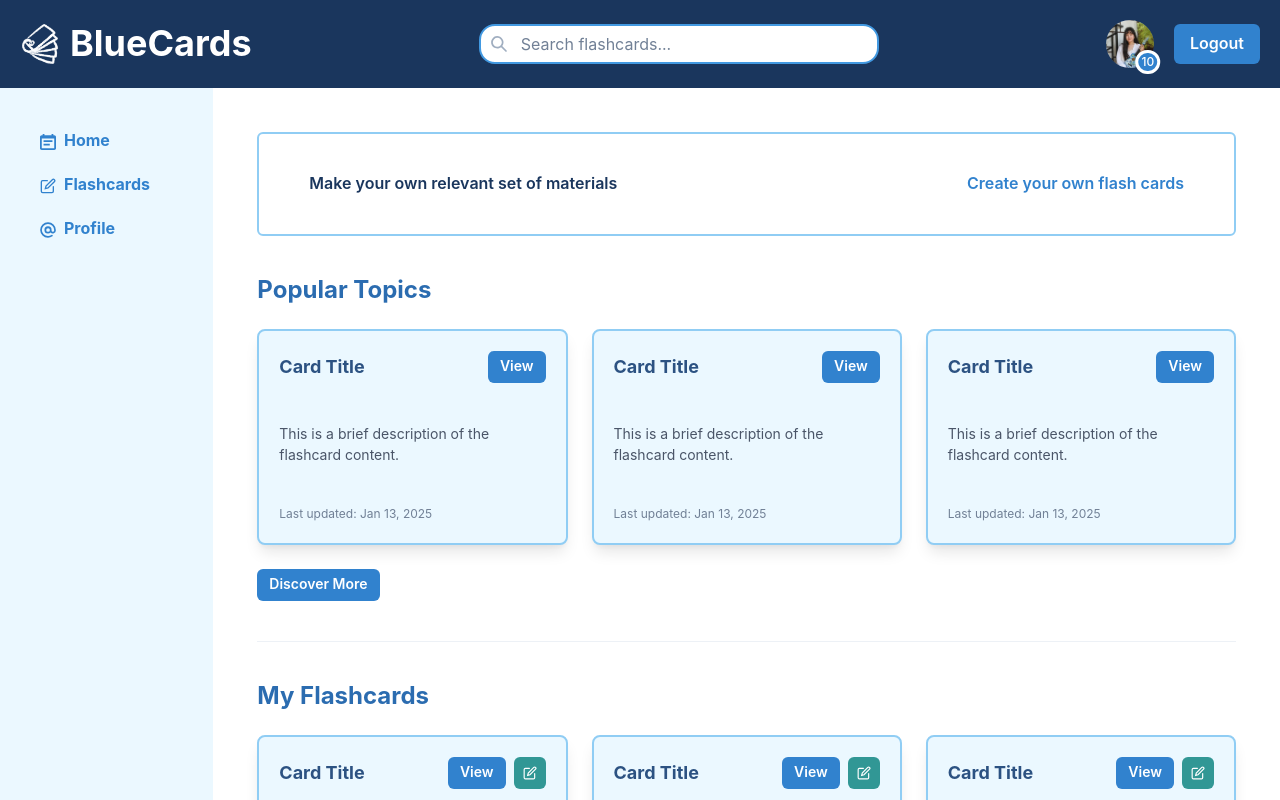
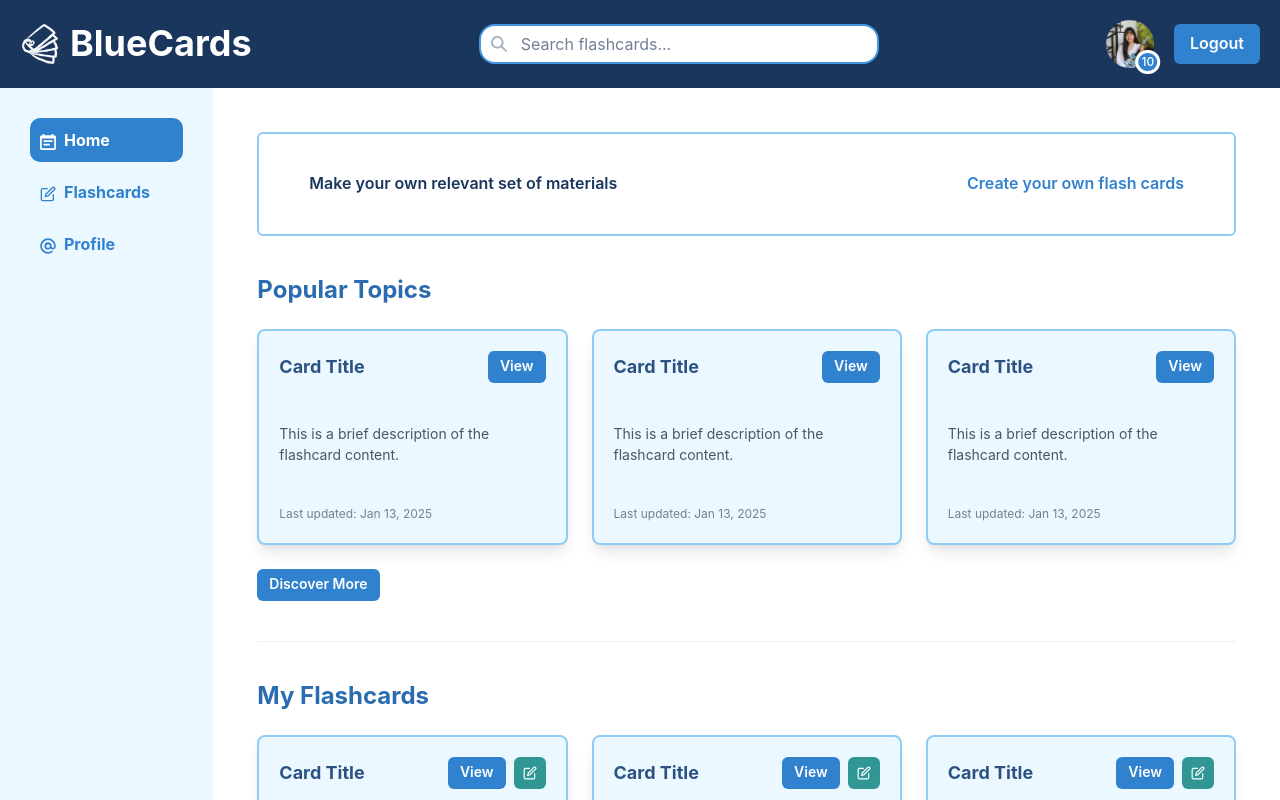
Before and after one commit to miriamochavillo/bluecards-project, a React (Vite) app: page / in a window 1280 px wide. Shown: the top 800 px of the page. Built offline with nearby package versions, Linux system fonts and the light colour scheme.

Commit message:
Modified Sidebar Component to Highlight the Active Link and improved the hover behavior

```diff
--- a/package.json
+++ b/package.json
@@ -14,7 +14,7 @@
     "@chakra-ui/react": "^2.10.4",
     "@emotion/react": "^11.14.0",
     "@emotion/styled": "^11.14.0",
-    "framer-motion": "^11.16.4",
+    "framer-motion": "^11.17.0",
     "react": "^18.3.1",
     "react-dom": "^18.3.1",
     "react-router-dom": "^7.1.1"
--- a/src/app/main.tsx
+++ b/src/app/main.tsx
@@ -2,10 +2,13 @@ import { StrictMode } from "react";
 import { createRoot } from "react-dom/client";
 import App from "./App.tsx";
 import { ChakraProvider } from "@chakra-ui/react";
+// import customTheme from "../shared/ui/theme/theme.tsx";
 
 createRoot(document.getElementById("root")!).render(
   <StrictMode>
-    <ChakraProvider>
+    <ChakraProvider
+    // theme={customTheme}
+    >
       <App />
     </ChakraProvider>
   </StrictMode>
--- a/src/shared/ui/Sidebar.tsx
+++ b/src/shared/ui/Sidebar.tsx
@@ -3,40 +3,56 @@ import { ListItem, List, ListIcon } from "@chakra-ui/react";
 import { NavLink } from "react-router-dom";
 
 export default function Sidebar() {
+  const getLinkStyles = ({ isActive }: { isActive: boolean }) => ({
+    color: isActive ? "white" : undefined,
+    backgroundColor: isActive ? "var(--chakra-colors-blue-500)" : "transparent",
+    display: "block",
+    borderRadius: "10px",
+  });
+
+  const getHoverStyles = (isActive: boolean) =>
+    isActive ? {} : { color: "blue.500", bg: "blue.100" };
+
   return (
-    <List color="white" fontSize="1em" fontWeight="bold">
-      <NavLink to="/">
+    <List color="blue.500" fontSize="1em" fontWeight="bold" spacing={2}>
+      <NavLink to="/" style={getLinkStyles}>
+        {({ isActive }) => (
           <ListItem
-          color="blue.500"
+            color={`inherit`}
             padding="10px"
             borderRadius="10px"
-          _hover={{ color: "white", bg: "blue.500" }}
+            _hover={getHoverStyles(isActive)}
           >
             <ListIcon as={CalendarIcon} />
             Home
           </ListItem>
+        )}
       </NavLink>
-      <NavLink to="/flashcards">
+      <NavLink to="/flashcards" style={getLinkStyles}>
+        {({ isActive }) => (
           <ListItem
-          color="blue.500"
+            color={`inherit`}
             padding="10px"
             borderRadius="10px"
-          _hover={{ color: "white", bg: "blue.500" }}
+            _hover={getHoverStyles(isActive)}
           >
             <ListIcon as={EditIcon} />
             Flashcards
           </ListItem>
+        )}
       </NavLink>
-      <NavLink to="/profile">
+      <NavLink to="/profile" style={getLinkStyles}>
+        {({ isActive }) => (
           <ListItem
-          color="blue.500"
+            color={`inherit`}
             padding="10px"
             borderRadius="10px"
-          _hover={{ color: "white", bg: "blue.500" }}
+            _hover={getHoverStyles(isActive)}
           >
             <ListIcon as={AtSignIcon} />
             Profile
           </ListItem>
+        )}
       </NavLink>
     </List>
   );
```
Also changed, not shown: src/shared/ui/theme/Theme.tsx (added, +34 -0 lines), 1 other file (tests, documents, lock files or other folders). Lines whose indentation alone changed are shown as unchanged.
